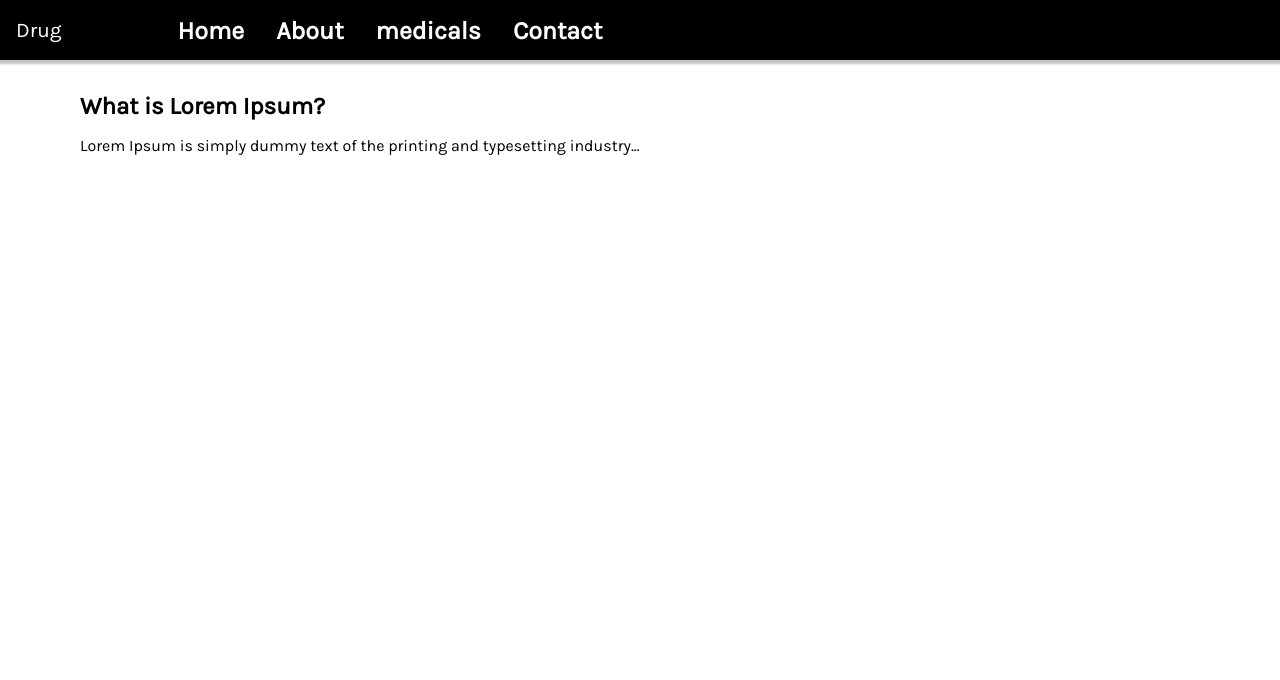
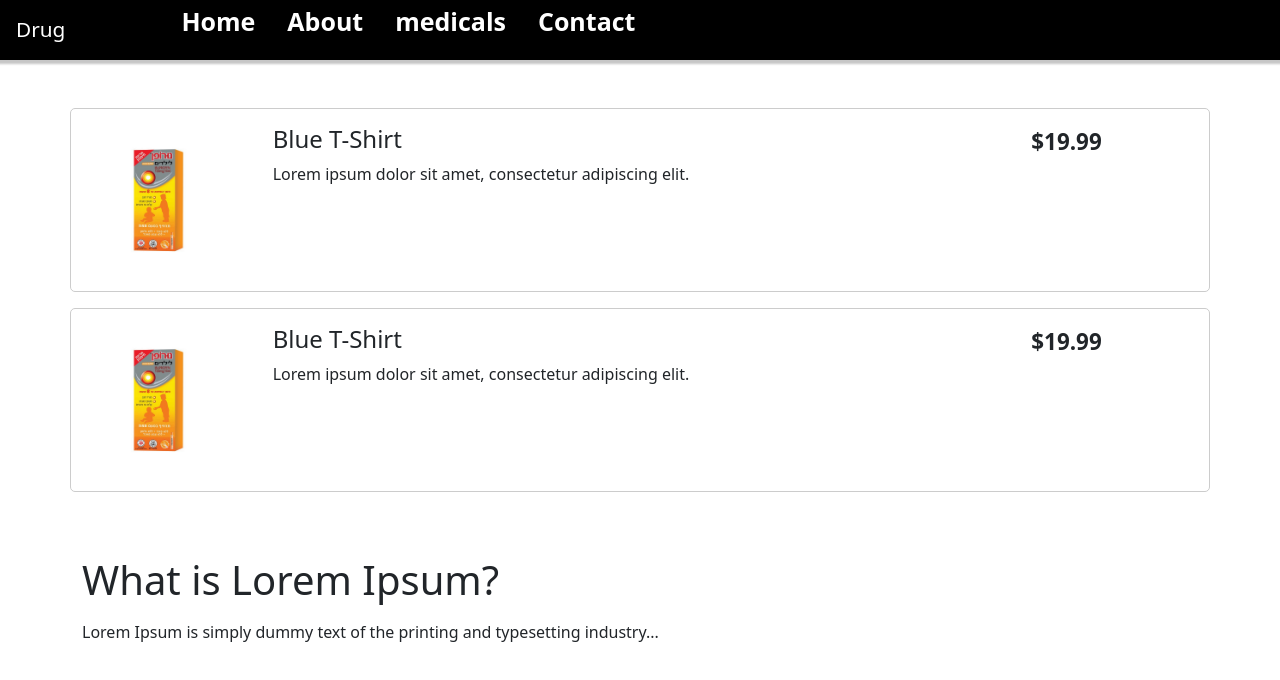
Before and after one commit to AmiramAbergel/Hackathon-Drug-it, a React (Create React App) app in the folder client/: page / in a window 1280 px wide. Shown: the top 680 px of the page. Built offline with nearby package versions, Linux system fonts and the light colour scheme.

Commit message:
new update

```diff
--- a/client/package.json
+++ b/client/package.json
@@ -3,6 +3,7 @@
   "version": "0.1.0",
   "private": true,
   "dependencies": {
+    "@chec/commerce.js": "^2.8.0",
     "@testing-library/jest-dom": "^5.16.5",
     "@testing-library/react": "^13.4.0",
     "@testing-library/user-event": "^13.5.0",
--- a/client/public/index.html
+++ b/client/public/index.html
@@ -4,6 +4,8 @@
     <meta charset="utf-8" />
     <link rel="icon" href="%PUBLIC_URL%/favicon.ico" />
     <meta name="viewport" content="width=device-width, initial-scale=1" />
+    <script type="text/javascript" src="https://assets.chec-cdn.com/v2/commerce.js"></script>
+
     <meta name="theme-color" content="#000000" />
     <meta
       name="description"
--- a/client/src/App.js
+++ b/client/src/App.js
@@ -1,11 +1,15 @@
 import React from 'react';
 import './App.css';
 import Navbar from "./components/Navbar";
+import ProductList from './components/product/ProductList';
+
 
 function App() {
   return (
     <div>
       <Navbar />
+      <ProductList />
+
       <div className="container">
         <article>
           <h1>What is Lorem Ipsum? </h1>
--- /dev/null
+++ b/client/src/components/product/ProductList.js
@@ -0,0 +1,20 @@
+
+import React, { Component } from 'react';
+import ProductRow from './ProductRow';
+import "./pro.css"
+
+
+
+class ProductList extends Component {
+
+  render() {
+    return (
+      <div className="container main-content">
+        <ProductRow />
+        <ProductRow />
+      </div>
+    );
+  }
+}
+
+export default ProductList;
--- /dev/null
+++ b/client/src/components/product/ProductRow.js
@@ -0,0 +1,26 @@
+import React , {usestate} from 'react';
+import sampleImage from '../../images/nor.jpg';
+import "./pro.css"
+
+
+const ProductRow = () => {
+  return (
+    <div >
+    <div className="row product">
+      <div className="col-md-2">
+        <img src={sampleImage} alt="Sample Image" height="150" />
+      </div>
+      <div className="col-md-8 product-detail">
+        <h4>Blue T-Shirt</h4>
+        <p>Lorem ipsum dolor sit amet, consectetur adipiscing elit.</p>
+      </div>
+      <div className="col-md-2 product-price">
+        $19.99
+      </div>
+    </div>
+    </div>
+
+  );
+}
+
+export default ProductRow;
--- /dev/null
+++ b/client/src/components/product/pro.css
@@ -0,0 +1,59 @@
+.box {
+    width: 40%;
+    margin: 0 auto;
+    background: rgba(255,255,255,0.2);
+    padding: 35px;
+    border: 2px solid #fff;
+    border-radius: 20px/50px;
+    background-clip: padding-box;
+    text-align: center;
+  }
+  .button {
+    font-size: 1em;
+    padding: 10px;
+    color: #fff;
+    border: 2px solid #06D85F;
+    border-radius: 20px/50px;
+    text-decoration: none;
+    cursor: pointer;
+    transition: all 0.3s ease-out;
+  }
+
+  .overlay {
+    position: fixed;
+    top: 0;
+    bottom: 0;
+    left: 0;
+    right: 0;
+    background: rgba(0, 0, 0, 0.7);
+    transition: opacity 500ms;
+    visibility: hidden;
+    opacity: 0;
+  }
+  .overlay:target {
+    visibility: visible;
+    opacity: 1;
+  }
+  .popup {
+    margin: 70px auto;
+    padding: 20px;
+    background: #fff;
+    border-radius: 5px;
+    width: 30%;
+    position: relative;
+    transition: all 5s ease-in-out;
+  }
+
+  .popup .content {
+    max-height: 30%;
+    overflow: auto;
+  }
+
+  @media screen and (max-width: 700px){
+    .box{
+      width: 70%;
+    }
+    .popup{
+      width: 70%;
+    }
+  }
--- a/client/src/index.css
+++ b/client/src/index.css
@@ -11,3 +11,27 @@ code {
   font-family: source-code-pro, Menlo, Monaco, Consolas, 'Courier New',
     monospace;
 }
+
+header {
+  padding: 1rem 0;
+}
+
+.main-content {
+  margin-top: 2rem;
+}
+
+.product {
+  border: 1px solid #ccc;
+  border-radius: 5px;
+  padding: 1rem 0;
+  margin: 1rem 0;
+}
+
+.product-detail {
+  padding: 0 2rem;
+}
+
+.product-price {
+  font-weight: bold;
+  font-size: 140%;
+}
--- a/client/src/index.js
+++ b/client/src/index.js
@@ -2,6 +2,7 @@ import React from 'react';
 import ReactDOM from 'react-dom/client';
 import './index.css';
 import App from './App';
+import 'bootstrap/dist/css/bootstrap.css';
 import reportWebVitals from './reportWebVitals';
 
 const root = ReactDOM.createRoot(document.getElementById('root'));
```
Also changed, not shown: client/src/images/nor.jpg (added), 1 other file (tests, documents, lock files or other folders).
